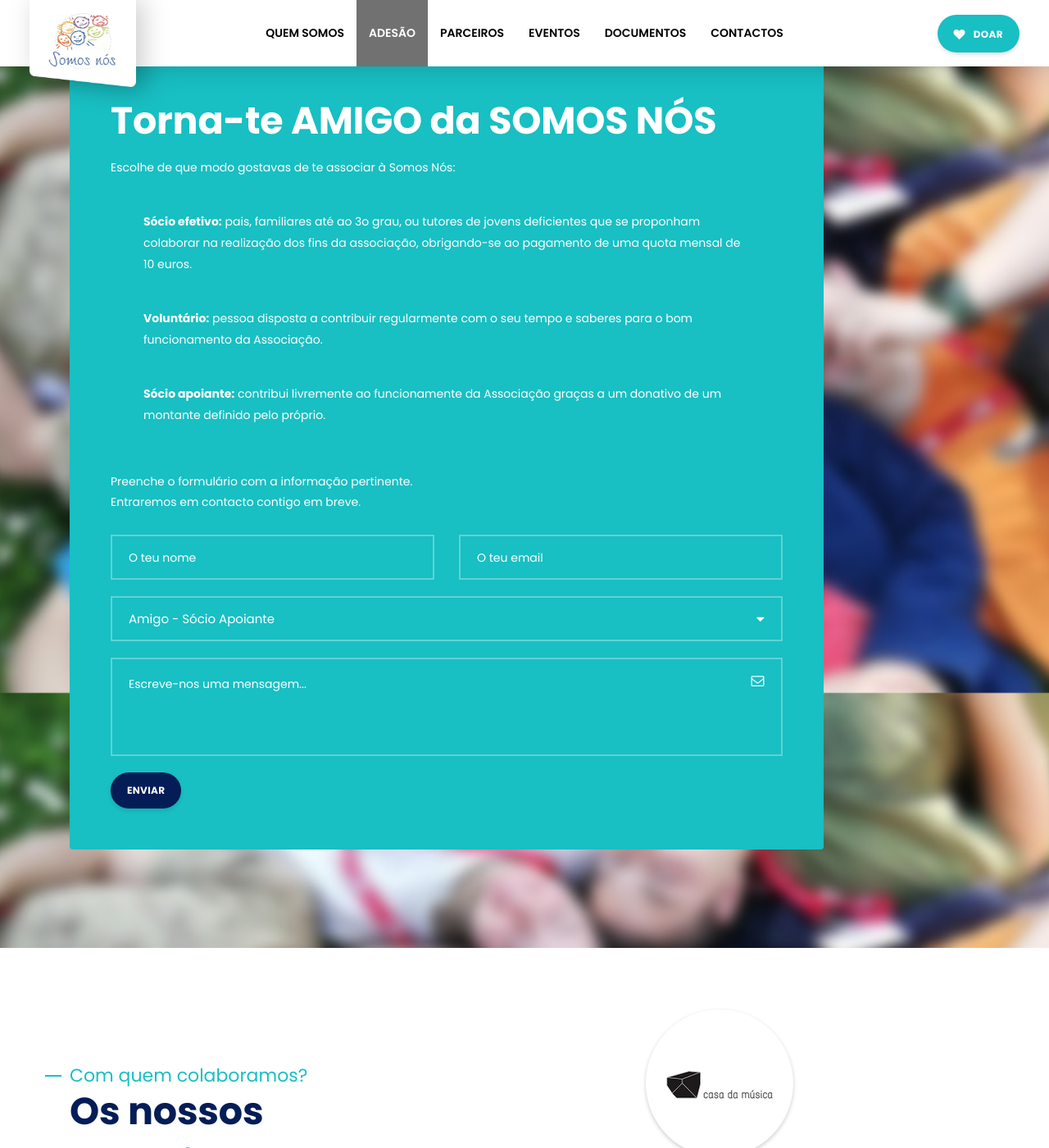
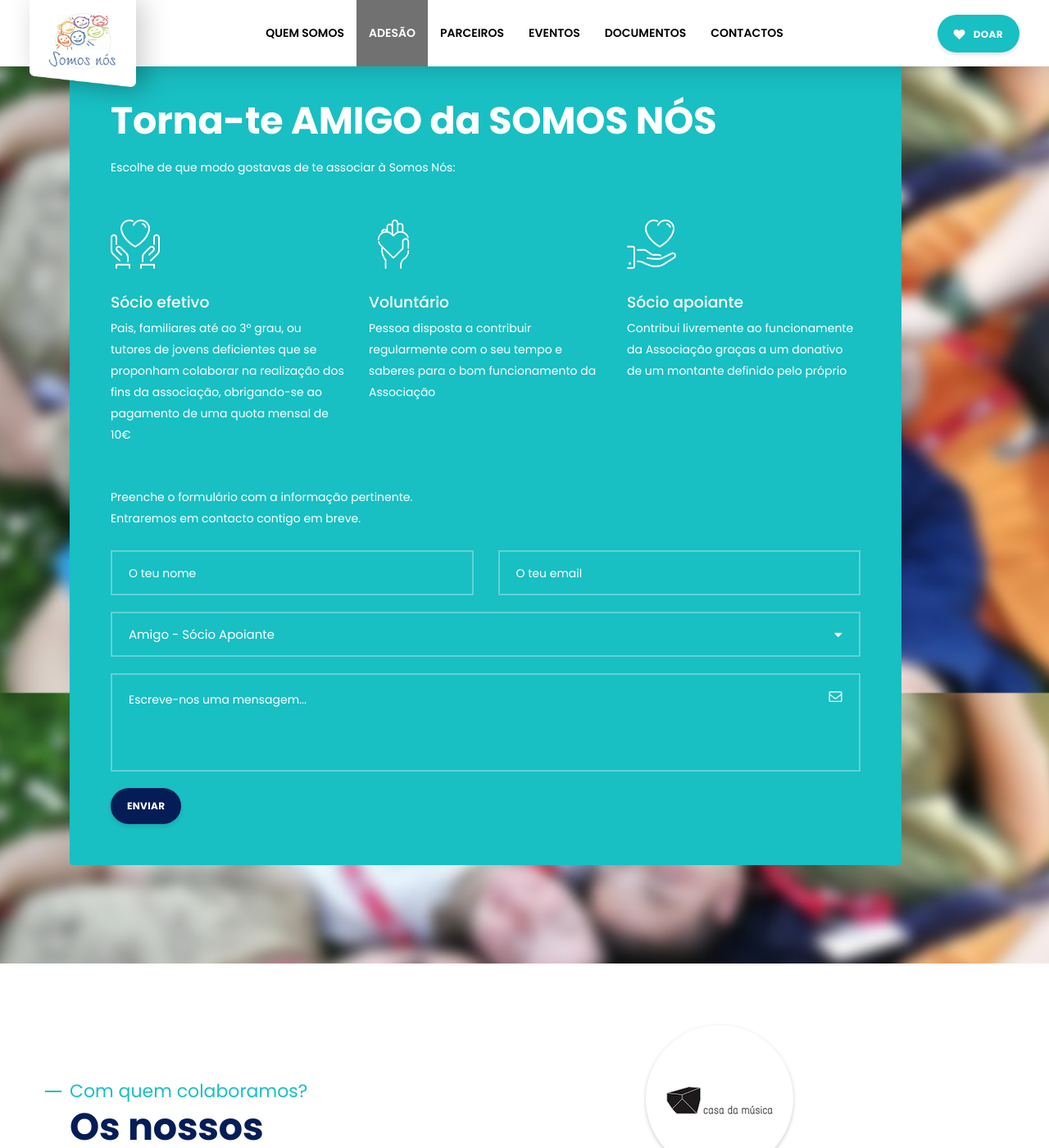
Before and after one commit to somosnos/somosnos.github.io, a Jekyll site: the page built from index.md, in a window 1280 px wide and 1400 px high, scrolled down 10179 px. Shown: the whole window at 82% size. Built offline with Jekyll 4.4.1, drawn with Linux system fonts in a browser that asks for light colours; some web fonts are replaced; our own code applies the rules of GitHub Pages for plain Markdown files.

Commit message:
Changes the 3 bulet points on join us

```diff
--- a/_includes/10_join_us.html
+++ b/_includes/10_join_us.html
@@ -2,15 +2,34 @@
     style="background-image: url('assets/images/backgrounds/join_us_bg.jpeg')">
     <div class="container">
         <div class="row">
-            <div class="col-md-11 col-lg-10">
+            <div class="col-md-12 col-lg-11">
                 <div class="xs-volunteer-form-wraper bg-aqua">
                     <h2>Torna-te AMIGO da SOMOS NÓS</h2>
-                    Escolhe de que modo gostavas de te associar à Somos Nós:
-                    <ol class="partnertypes" type="disc">
-                        <li><b>Sócio efetivo:</b> pais, familiares até ao 3o grau, ou tutores de jovens deficientes que se proponham colaborar na realização dos fins da associação, obrigando-se ao pagamento de uma quota mensal de 10 euros.</li>
-                        <li><b>Voluntário:</b> pessoa disposta a contribuir regularmente com o seu tempo e saberes para o bom funcionamento da Associação.</li>
-                        <li><b>Sócio apoiante:</b> contribui livremente ao funcionamente da Associação graças a um donativo de um montante definido pelo próprio.</li>
-                    </ol>
+                    <p>Escolhe de que modo gostavas de te associar à Somos Nós:</p>
+
+                    <div class="row">
+                            <div class="col-md-6 col-lg-4">
+                                <div class="joinus-mode-promo">
+                                    <span class="icon-donation"></span>
+                                    <h5>Sócio efetivo</h5>
+                                    <p>Pais, familiares até ao 3º grau, ou tutores de jovens deficientes que se proponham colaborar na realização dos fins da associação, obrigando-se ao pagamento de uma quota mensal de 10€</p>
+                                </div><!-- .xs-service-promo END -->
+                            </div>
+                            <div class="col-md-6 col-lg-4">
+                                <div class="joinus-mode-promo">
+                                    <span class="icon-heart"></span>
+                                    <h5>Voluntário<br></h5>
+                                    <p>Pessoa disposta a contribuir regularmente com o seu tempo e saberes para o bom funcionamento da Associação</p>
+                                </div><!-- .xs-service-promo END -->
+                            </div>
+                            <div class="col-md-6 col-lg-4">
+                                <div class="joinus-mode-promo">
+                                    <span class="icon-donation_2"></span>
+                                    <h5>Sócio apoiante</h5>
+                                    <p>Contribui livremente ao funcionamente da Associação graças a um donativo de um montante definido pelo próprio</p>
+                                </div><!-- .xs-service-promo END -->
+                            </div>
+                        </div>
                     Preenche o formulário com a informação pertinente. <br>Entraremos em contacto contigo em breve. <br /> <br />
                     <form action="#" method="POST" id="joinus-form" class="xs-volunteer-form">
                         <div class="row">
--- a/_includes/9_what_we_do.html
+++ b/_includes/9_what_we_do.html
@@ -32,5 +32,6 @@
                     <p>Propomos criar e manter actividades que ajudem realizar os objectivos dos utentes (e.g. serviços sócio-psico-pedagógicos, infra-estruturas de apoio - residências autónomas).</p>
                 </div><!-- .xs-service-promo END -->
             </div>
+        </div>
     </div><!-- .container end -->
 </section>
--- a/assets/css/responsive.css
+++ b/assets/css/responsive.css
@@ -865,3 +865,10 @@ display: block;
     padding: 0;
     list-style: inside;
 }
+
+.joinus-mode-promo span {
+    color: white;
+    display: inline-block;
+    margin-bottom: 30px;
+    font-size: 4.2857142857em;
+}
```
